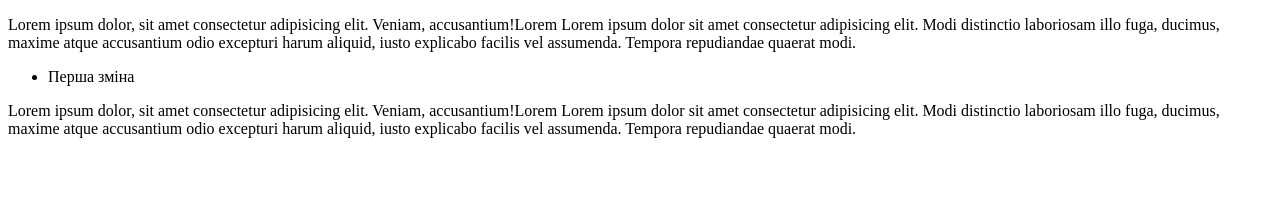
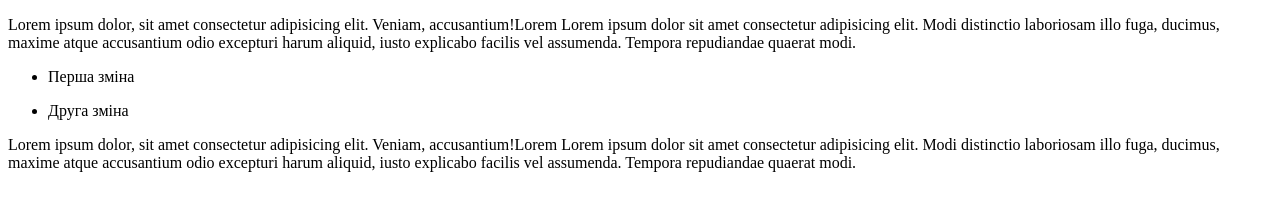
Before and after one commit to sergiy123zholobetskiy/sergiy123zholobetskiy, a plain HTML site: page Назва групи.html in a window 1280 px wide. Drawn offline with Linux system fonts and the light colour scheme.

Commit message:
third commit

```diff
--- a/Назва групи.html
+++ b/Назва групи.html
@@ -10,6 +10,9 @@
     <ul>
         <li>Перша зміна</li>
     </ul>
+    <ul>
+        <li>Друга зміна</li>
+    </ul>
     <p>Lorem ipsum dolor, sit amet consectetur adipisicing elit. Veniam, accusantium!Lorem Lorem ipsum dolor sit amet consectetur adipisicing elit. Modi distinctio laboriosam illo fuga, ducimus, maxime atque accusantium odio excepturi harum aliquid, iusto explicabo facilis vel assumenda. Tempora repudiandae quaerat modi.</p>
 </body>
 </html>
```
